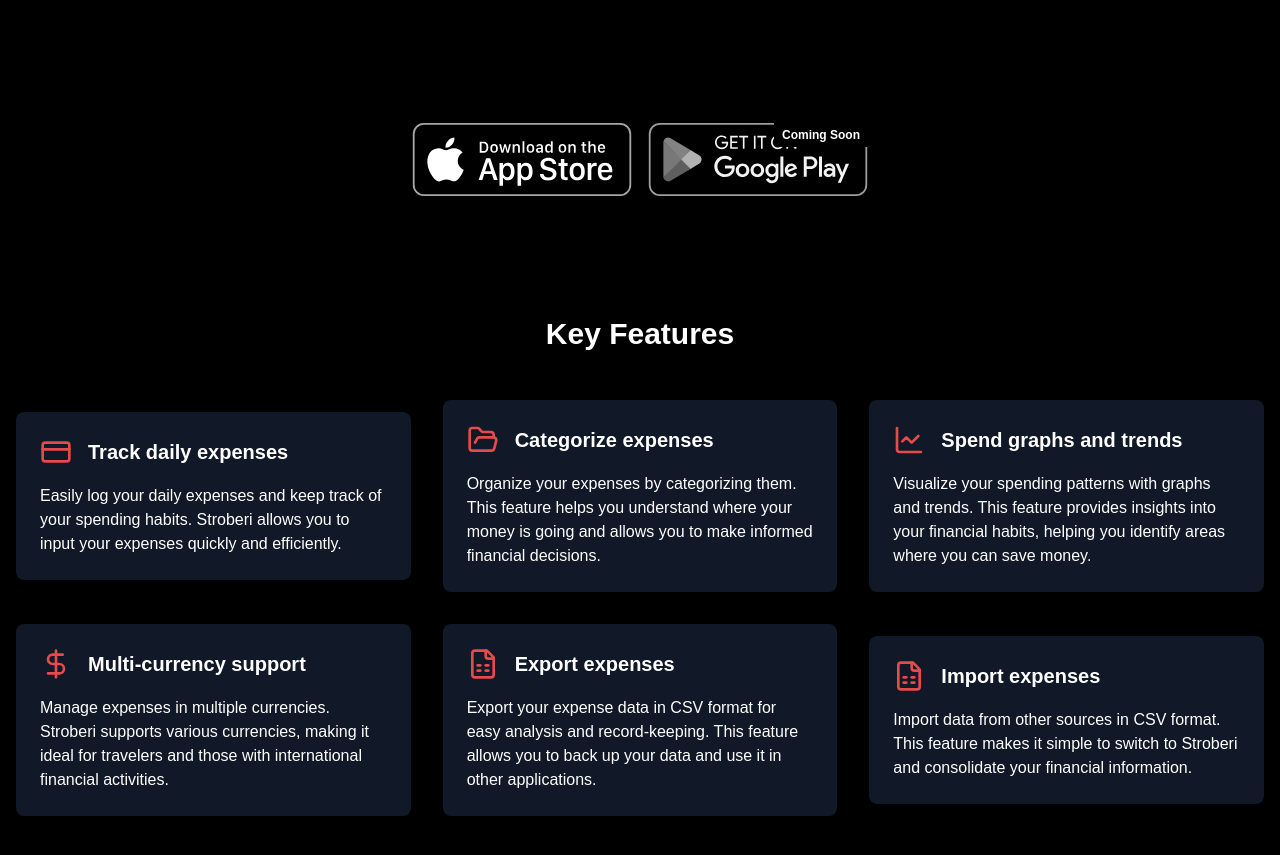
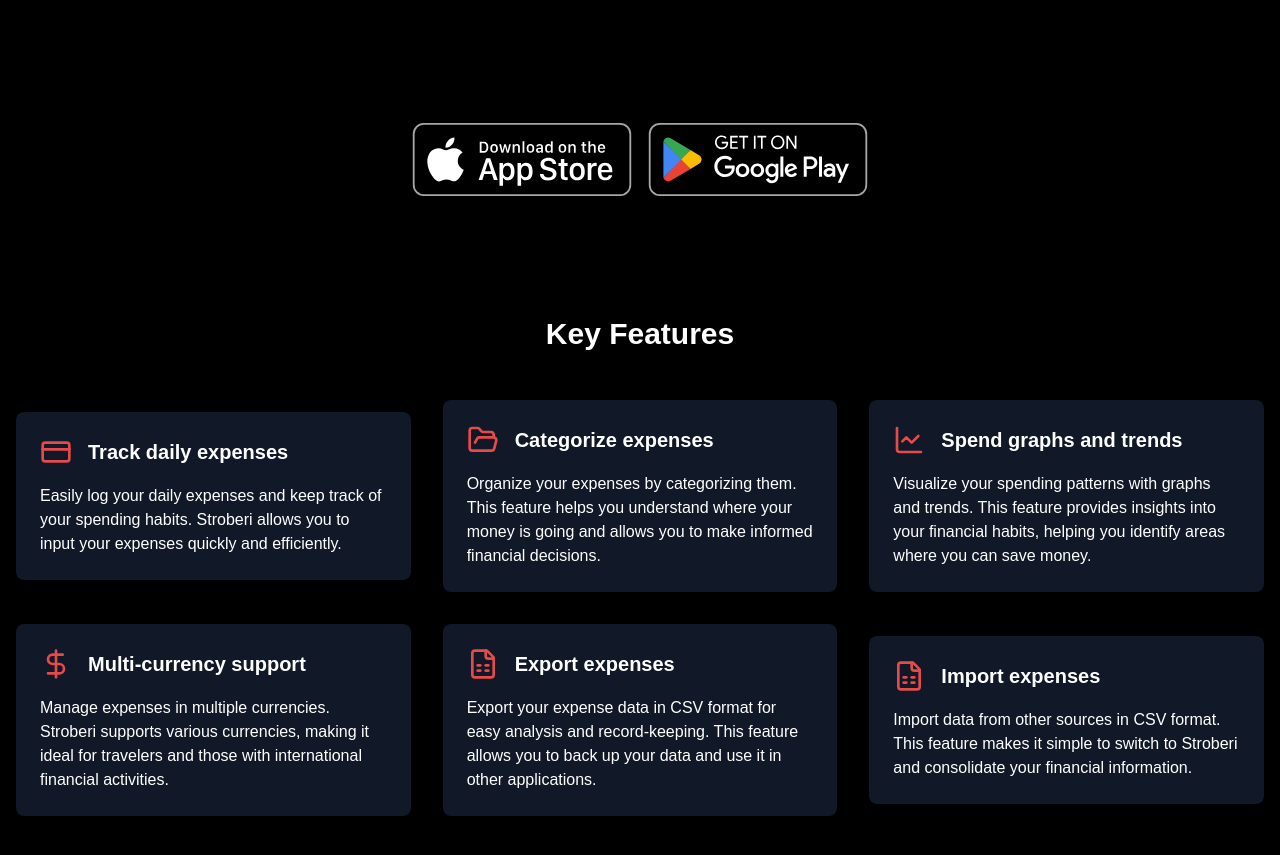
Before and after one commit to stroberi-app/landing, a Next.js app: page / in a window 1280 px wide. Shown: the part 880-1735 px from the top of the page. Built offline with nearby package versions, Linux system fonts and the light colour scheme.

Commit message:
add playstore link

```diff
--- a/components/landing-page.tsx
+++ b/components/landing-page.tsx
@@ -57,13 +57,9 @@ export function LandingPage() {
             <a className="" href="https://apps.apple.com/app/stroberi/id6740559308">
               <Image src={iosImage} alt="download on apple" width={220} className="mb-4 md:mb-0"/>
             </a>
-            <div className="relative">
-              <Image src={googleImage} alt="download on google" width={220} className="grayscale opacity-95"/>
-              <div
-                className="absolute top-0 right-0 bg-black text-white text-xs font-bold px-2 py-1 rounded-bl-lg">Coming
-                Soon
-              </div>
-            </div>
+            <a href="https://play.google.com/store/apps/details?id=com.stroberi">
+              <Image src={googleImage} alt="download on google" width={220} />
+            </a>
           </div>
         </section>
         <a className="md:hidden flex flex-row items-center justify-center gap-4"
```
